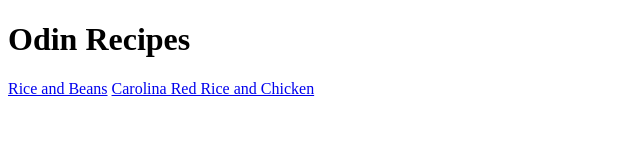
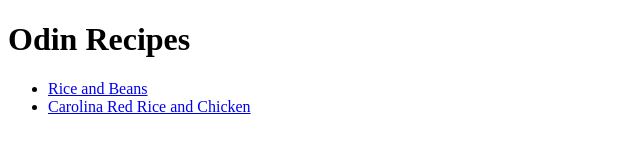
Before and after one commit to hudsterboy/odin-recipes, a plain HTML site: page index.html in a window 1280 px wide. Shown: the whole page, without its empty margins (0-640 px from the left). Drawn offline with Linux system fonts and the light colour scheme.

Commit message:
another typo oops

```diff
--- a/index.html
+++ b/index.html
@@ -9,8 +9,10 @@
 
 <body>
     <h1>Odin Recipes</h1>
-    <a href="recipes/ricenbeans.html">Rice and Beans</a>
-    <a href="recipes/redriceandchicken.html">Carolina Red Rice and Chicken</a>
+    <ul>
+        <li><a href="recipes/ricenbeans.html">Rice and Beans</a> </li>
+        <li><a href="recipes/redriceandchicken.html">Carolina Red Rice and Chicken</a> </li>
+    </ul>
 </body>
 
 </html>
```
